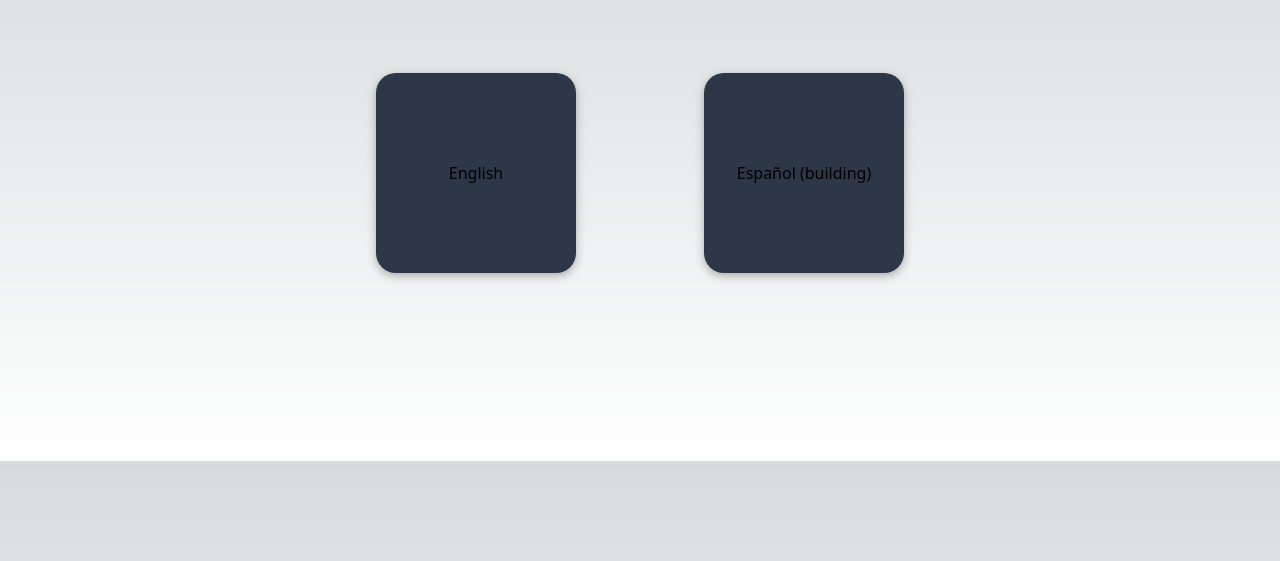
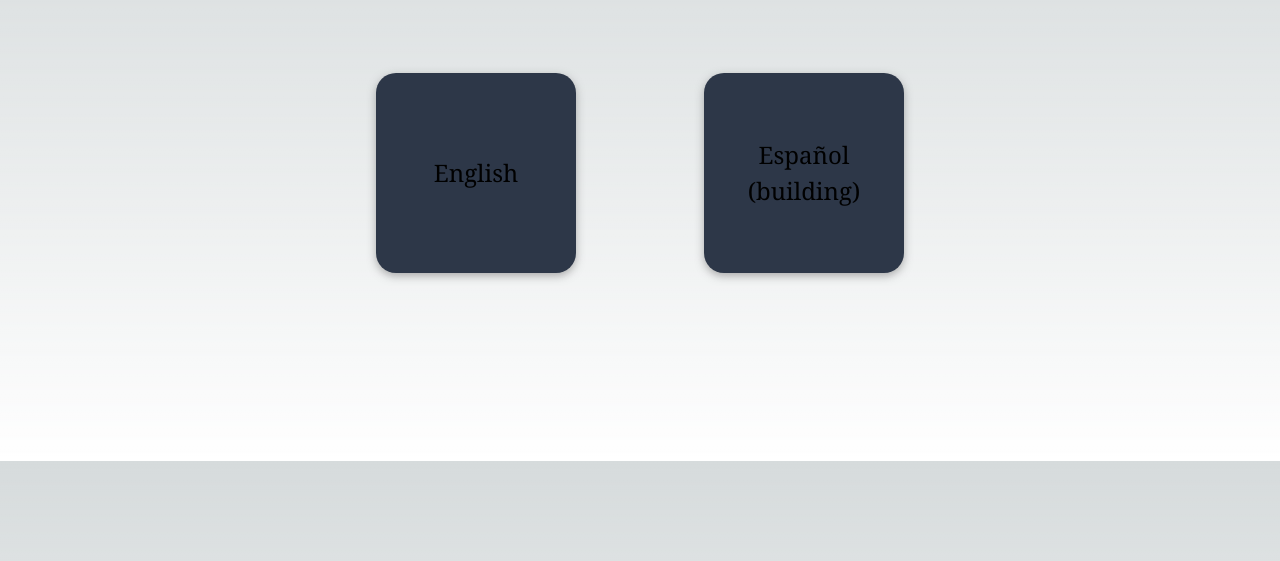
Before and after one commit to santiaguero91/Portfolio, a Next.js app: page / in a window 1280 px wide. Shown: the part 115-676 px from the top of the page. Built offline with nearby package versions, Linux system fonts and the light colour scheme.

Commit message:
boxesFonts

```diff
--- a/app/page.tsx
+++ b/app/page.tsx
@@ -2,16 +2,16 @@
 
 import React from "react";
 import Link from "next/link";
-import { EnglishPortfolio, Maindiv } from "./pageStyle";
+import { Portfolio, Maindiv } from "./pageStyle";
 
 export default function Home() {
   return (
     <Maindiv>
       <Link href="/Homes">
-        <EnglishPortfolio>English</EnglishPortfolio>
+        <Portfolio>English</Portfolio>
       </Link>
       <Link href="/">
-         <EnglishPortfolio>Español (building)</EnglishPortfolio>
+         <Portfolio><p>Español</p> (building)</Portfolio>
       </Link>
     </Maindiv>
   );
--- a/app/pageStyle.js
+++ b/app/pageStyle.js
@@ -15,18 +15,22 @@ margin: 10% auto;
 
 `;
 
-export const EnglishPortfolio = styled(motion.div)`
+export const Portfolio = styled(motion.div)`
   background-color: rgb(45, 55, 72);
 width: 200px;
 height: 200px;
 margin: 30% auto;
 display: flex;
+flex-direction: column;
 align-items: center;
 justify-content: center;
 border: 0;
 border-radius: 20px;
 box-shadow: rgba(100, 100, 100, 0.5) 0px 3px 8px;
 transition: 1s;
+font-size: 24px;
+font-family: ui-serif, Georgia, Cambria, "Times New Roman", Times, serif;
+
 :hover{
     box-shadow: 0 1px 100px 2px rgba(100, 100, 100, 0.5);
 
```
